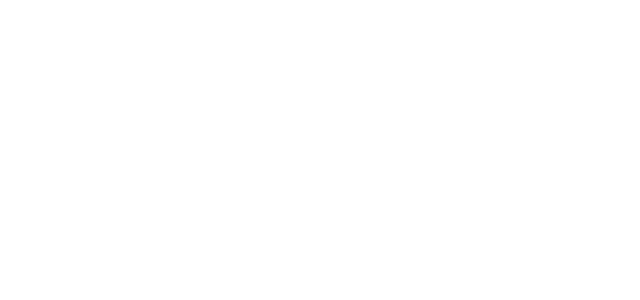
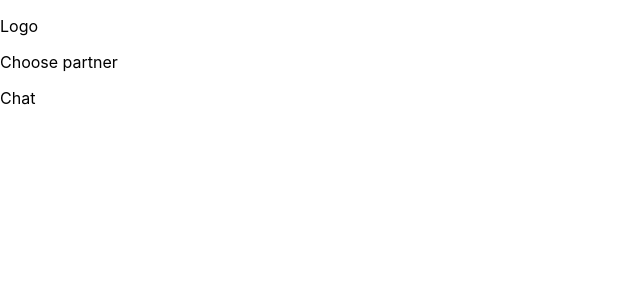
Before and after one commit to kyrylo93/chat, a React (Create React App) app: page / in a window 1280 px wide. Shown: the top 300 px of the page, without its empty margins (0-640 px from the left). Built offline with nearby package versions, Linux system fonts and the light colour scheme.

Commit message:
added Toolbar folder

```diff
--- a/src/App.js
+++ b/src/App.js
@@ -1,10 +1,14 @@
 import React from 'react';
+import Toolbar from "./components/Navigation/Toolbar/Toolbar";
+
 import './App.css';
+
+
 
 const App = () => {
   return (
    <section>
-
+       <Toolbar></Toolbar>
    </section>
   )
 };
--- /dev/null
+++ b/src/components/Navigation/Toolbar/Toolbar.css
@@ -0,0 +1,5 @@
+.Toolbar {
+    display: flex;
+    flex-direction: column;
+    background-color: black;
+}
--- /dev/null
+++ b/src/components/Navigation/Toolbar/Toolbar.js
@@ -0,0 +1,14 @@
+import React from "react";
+import classes from './Toolbar.css';
+
+const Toolbar = () => {
+	return (
+		<nav className={classes.Toolbar}>
+			<p>Logo</p>
+			<p>Choose partner</p>
+			<p>Chat</p>
+		</nav>
+	)
+};
+
+export default Toolbar;
```
Also changed, not shown: public/chatLogo.jpg (added).
